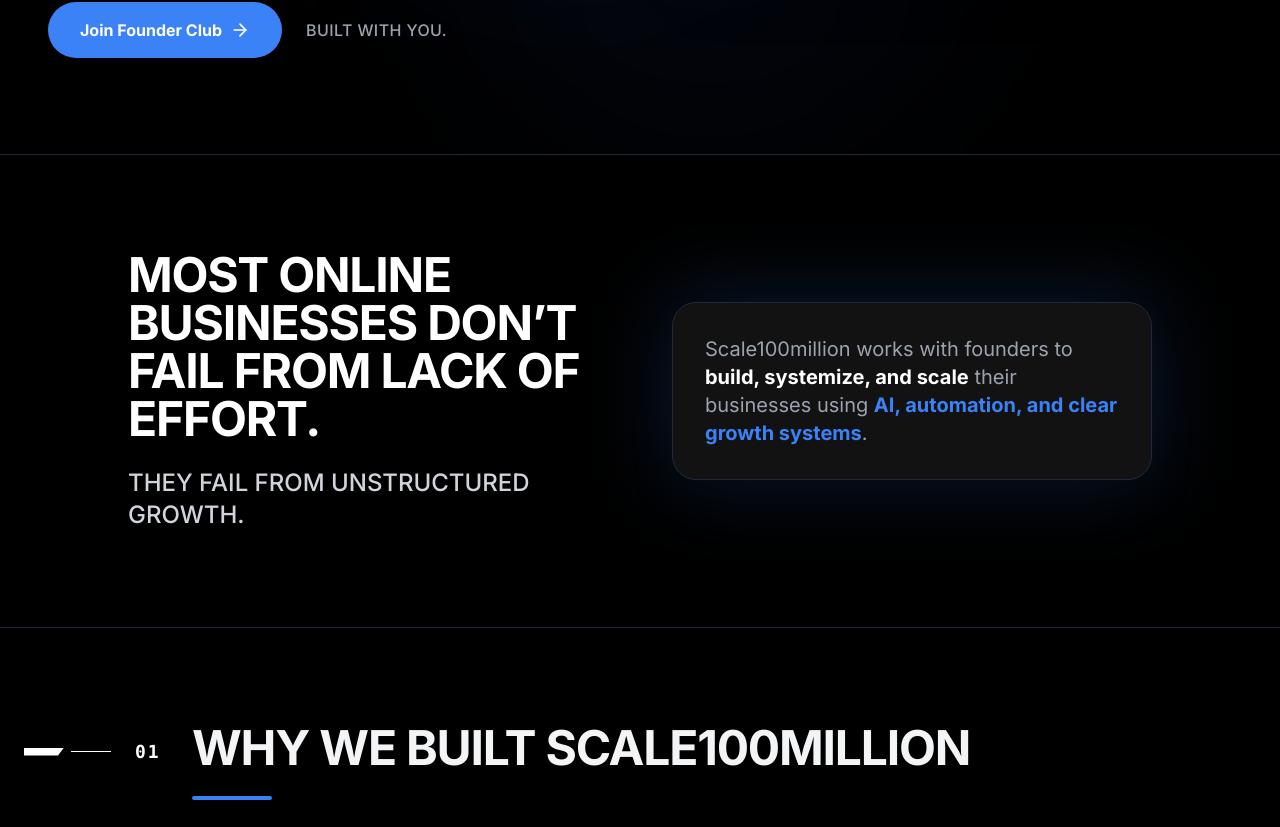
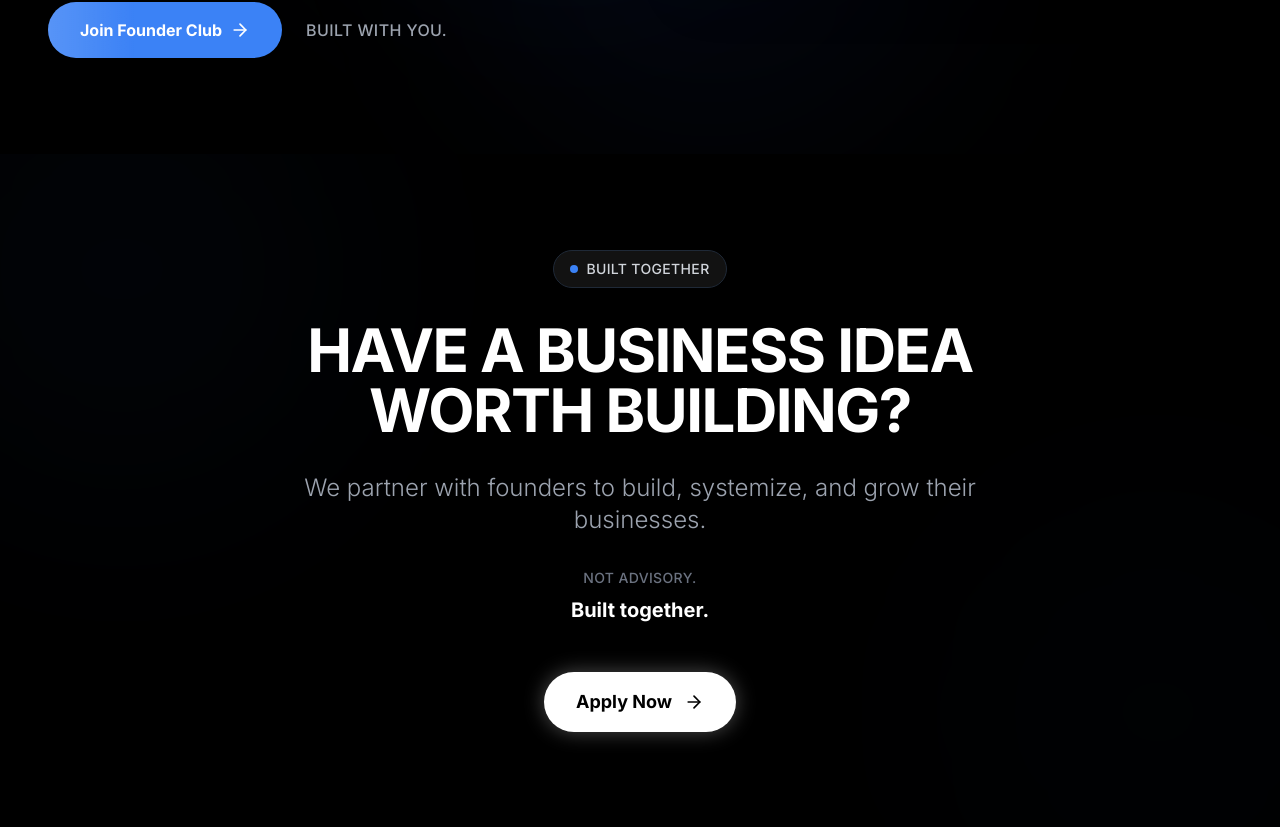
Before and after one commit to ryucraftz/scale100million, a React (Vite) app: page / in a window 1280 px wide. Shown: the part 1313-2140 px from the top of the page. Built offline with nearby package versions, Linux system fonts and the light colour scheme.

Commit message:
Restore Partner and JoinTeam sections to Home Page

```diff
--- a/src/App.jsx
+++ b/src/App.jsx
@@ -27,6 +27,8 @@ const TermsAndConditions = lazy(() => import("./components/TermsAndConditions"))
 const CancellationPolicy = lazy(() => import("./components/CancellationPolicy"));
 const AboutUs = lazy(() => import("./components/AboutUs"));
 const PartnerWithUs = lazy(() => import("./components/PartnerWithUs"));
+const PartnerSection = lazy(() => import("./components/PartnerSection"));
+const JoinTeamSection = lazy(() => import("./components/JoinTeamSection"));
 const WhatWeDo = lazy(() => import("./components/WhatWeDo"));
 const WhyBuilt = lazy(() => import("./components/WhyBuilt"));
 const OurGoal = lazy(() => import("./components/OurGoal"));
@@ -63,10 +65,12 @@ function AppContent() {
               <>
                 <HomePage />
                 <RevealOnScroll delay={0.1}><FounderClubMentorship /></RevealOnScroll>
+                <RevealOnScroll delay={0.1}><PartnerSection /></RevealOnScroll>
                 <RevealOnScroll delay={0.1}><WhatWeDo /></RevealOnScroll>
                 <RevealOnScroll delay={0.1}><WhyBuilt /></RevealOnScroll>
                 <RevealOnScroll delay={0.1}><OurGoal /></RevealOnScroll>
                 <RevealOnScroll delay={0.1}><Media /></RevealOnScroll>
+                <RevealOnScroll delay={0.1}><JoinTeamSection /></RevealOnScroll>
                 <RevealOnScroll delay={0.1}><DesignYourGrowthEngine /></RevealOnScroll>
 
               </>
--- /dev/null
+++ b/src/components/JoinTeamSection.jsx
@@ -0,0 +1,40 @@
+import React from "react";
+import { motion } from "framer-motion";
+import { Link } from "react-router-dom";
+import { ArrowRight } from "lucide-react";
+
+export default function JoinTeamSection() {
+    return (
+        <section id="join-team" className="py-24 px-6 md:px-12 bg-background text-text-primary relative overflow-hidden border-t border-gray-800">
+            <div className="max-w-4xl mx-auto text-center space-y-10 z-10 relative">
+                <motion.div
+                    initial={{ opacity: 0, y: 30 }}
+                    whileInView={{ opacity: 1, y: 0 }}
+                    viewport={{ once: true }}
+                    transition={{ duration: 0.8 }}
+                >
+                    <h2 className="text-3xl md:text-5xl font-bold tracking-tight mb-8">
+                        JOIN OUR TEAM
+                    </h2>
+
+                    <div className="space-y-4 md:space-y-6 text-lg md:text-2xl font-light text-gray-300 leading-relaxed mb-12">
+                        <p>WE’RE BUILDING SYSTEMS, NOT SLIDES.</p>
+                        <p>IF YOU LIKE STRATEGY, EXECUTION, AND AI-POWERED SCALE,</p>
+                        <p>AND YOU WANT <span className="text-white font-semibold">REAL OWNERSHIP IN REAL WORK</span>,</p>
+                        <p>WE’D LIKE TO HEAR FROM YOU.</p>
+                    </div>
+
+                    <div className="flex justify-center">
+                        <Link
+                            to="/join-team"
+                            className="group inline-flex items-center gap-3 px-8 py-4 bg-white text-black rounded-full font-bold text-lg hover:bg-gray-200 transition-all duration-300 transform hover:scale-105 shadow-[0_0_20px_rgba(255,255,255,0.3)]"
+                        >
+                            View Open Roles
+                            <ArrowRight className="w-5 h-5 group-hover:translate-x-1 transition-transform" />
+                        </Link>
+                    </div>
+                </motion.div>
+            </div>
+        </section>
+    );
+}
--- /dev/null
+++ b/src/components/PartnerSection.jsx
@@ -0,0 +1,55 @@
+import React from "react";
+import { motion } from "framer-motion";
+import { Link } from "react-router-dom";
+import { ArrowRight } from "lucide-react";
+
+export default function PartnerSection() {
+    return (
+        <section id="partner" className="py-24 px-6 md:px-12 bg-background text-white overflow-hidden relative">
+            <div className="max-w-4xl mx-auto text-center space-y-12 relative z-10">
+                <motion.div
+                    initial={{ opacity: 0, y: 30 }}
+                    whileInView={{ opacity: 1, y: 0 }}
+                    viewport={{ once: true }}
+                    transition={{ duration: 0.8 }}
+                >
+                    <div className="inline-flex items-center gap-2 px-4 py-2 rounded-full border border-gray-800 bg-surface backdrop-blur-md mb-8">
+                        <span className="w-2 h-2 rounded-full bg-primary" />
+                        <span className="text-sm font-medium text-gray-300 uppercase tracking-wide">
+                            Built Together
+                        </span>
+                    </div>
+
+                    <h2 className="text-4xl md:text-6xl font-bold tracking-tight mb-8">
+                        HAVE A BUSINESS IDEA WORTH BUILDING?
+                    </h2>
+
+                    <p className="text-lg md:text-2xl text-gray-400 font-light leading-relaxed max-w-3xl mx-auto">
+                        We partner with founders to build, systemize, and grow their businesses.
+                    </p>
+
+                    <div className="mt-8 flex flex-col items-center gap-2 mb-12">
+                        <p className="text-gray-500 font-medium tracking-wide uppercase text-sm">Not advisory.</p>
+                        <p className="text-white font-bold text-xl">Built together.</p>
+                    </div>
+
+                    <div className="flex justify-center">
+                        <Link
+                            to="/partner"
+                            className="group inline-flex items-center gap-3 px-8 py-4 bg-white text-black rounded-full font-bold text-lg hover:bg-gray-200 transition-all duration-300 transform hover:scale-105 shadow-[0_0_20px_rgba(255,255,255,0.3)]"
+                        >
+                            Apply Now
+                            <ArrowRight className="w-5 h-5 group-hover:translate-x-1 transition-transform" />
+                        </Link>
+                    </div>
+                </motion.div>
+            </div>
+
+            {/* Background Accents */}
+            <div className="absolute top-0 left-0 w-full h-full overflow-hidden pointer-events-none">
+                <div className="absolute top-[-20%] left-[-10%] w-[500px] h-[500px] bg-primary/10 rounded-full blur-[120px] opacity-30" />
+                <div className="absolute bottom-[-20%] right-[-10%] w-[500px] h-[500px] bg-blue-500/5 rounded-full blur-[120px] opacity-30" />
+            </div>
+        </section>
+    );
+}
```
